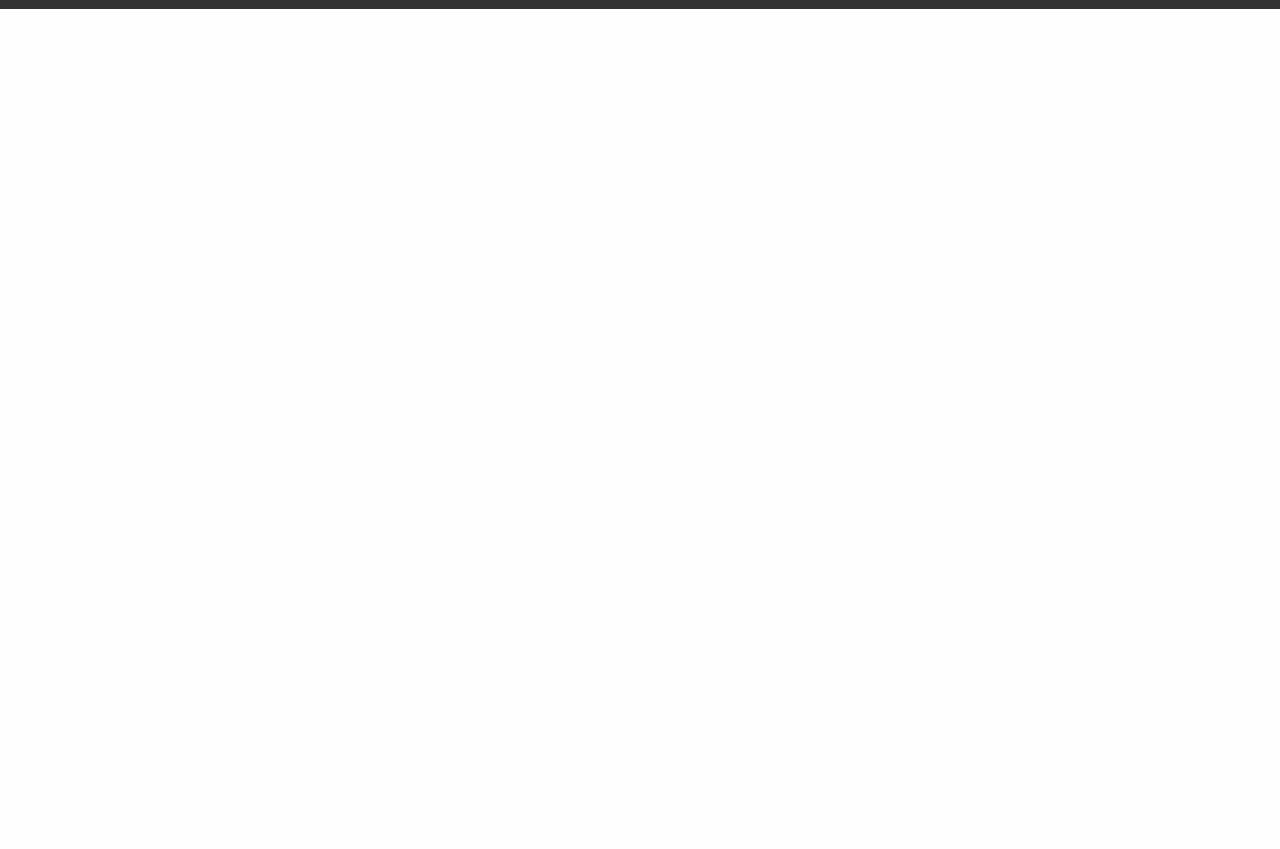
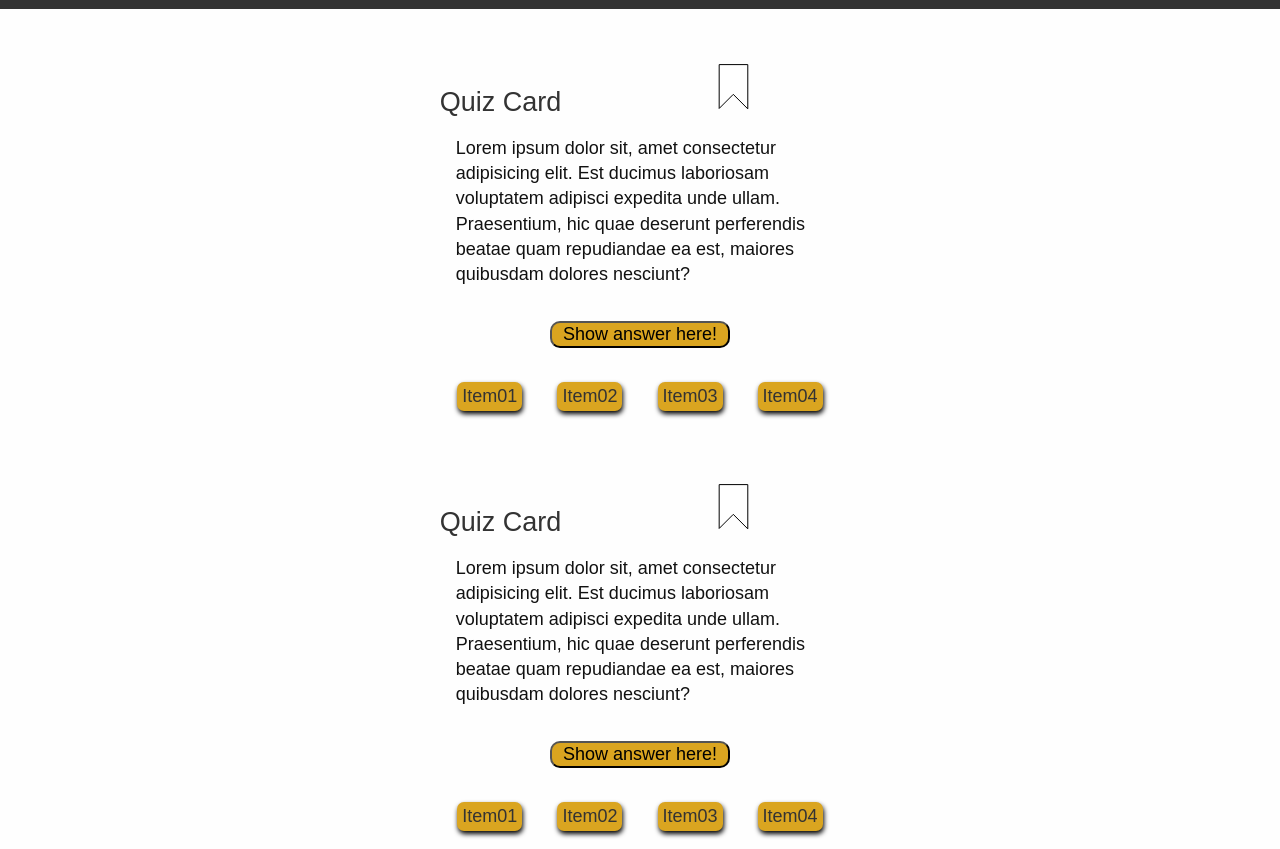
Before and after one commit to Morten-Moeller/quiz-app, a website built with Vite: page src/index.html in a window 1280 px wide. Shown: the part 40-889 px from the top of the page. Before the commit the page ends 800 px from the top, so only its background shows below. Built offline with nearby package versions, Linux system fonts and the light colour scheme.

Commit message:
Add quiz-card

```diff
--- a/src/index.html
+++ b/src/index.html
@@ -11,5 +11,81 @@
     <header class="app-header">
       <h1 class="app-header__heading">Quiz App</h1>
     </header>
+    <main>
+      <section class="quiz-card">
+        <svg
+          class="quiz-card__flag"
+          version="1.1"
+          xmlns="http://www.w3.org/2000/svg"
+          xmlns:xlink="http://www.w3.org/1999/xlink"
+          x="0px"
+          y="0px"
+          viewbox="0 0 40 60"
+          xml:space="preserve"
+        >
+          <polygon
+            class="quiz-card__flag--style-svg"
+            points="9.18,15.6 9.18,59.46 23.28,45.37 37.79,59.87 37.79,15.6 "
+          />
+        </svg>
+        <h2 class="quiz-card__heading">Quiz Card</h2>
+        <p class="quiz-card__text">
+          Lorem ipsum dolor sit, amet consectetur adipisicing elit. Est ducimus
+          laboriosam voluptatem adipisci expedita unde ullam. Praesentium, hic
+          quae deserunt perferendis beatae quam repudiandae ea est, maiores
+          quibusdam dolores nesciunt?
+        </p>
+        <button class="quiz-card__button">Show answer here!</button>
+        <p class="quiz-card__text hidden">
+          Lorem ipsum dolor sit, amet consectetur adipisicing elit. Est ducimus
+          laboriosam voluptatem adipisci expedita unde ullam. Praesentium, hic
+          quae deserunt perferendis beatae quam repudiandae ea est, maiores
+          quibusdam dolores nesciunt?
+        </p>
+        <ul class="quiz-card__tag-list">
+          <li>Item01</li>
+          <li>Item02</li>
+          <li>Item03</li>
+          <li>Item04</li>
+        </ul>
+      </section>
+      <section class="quiz-card">
+        <svg
+          class="quiz-card__flag"
+          version="1.1"
+          xmlns="http://www.w3.org/2000/svg"
+          xmlns:xlink="http://www.w3.org/1999/xlink"
+          x="0px"
+          y="0px"
+          viewbox="0 0 40 60"
+          xml:space="preserve"
+        >
+          <polygon
+            class="quiz-card__flag--style-svg"
+            points="9.18,15.6 9.18,59.46 23.28,45.37 37.79,59.87 37.79,15.6 "
+          />
+        </svg>
+        <h2 class="quiz-card__heading">Quiz Card</h2>
+        <p class="quiz-card__text">
+          Lorem ipsum dolor sit, amet consectetur adipisicing elit. Est ducimus
+          laboriosam voluptatem adipisci expedita unde ullam. Praesentium, hic
+          quae deserunt perferendis beatae quam repudiandae ea est, maiores
+          quibusdam dolores nesciunt?
+        </p>
+        <button class="quiz-card__button">Show answer here!</button>
+        <p class="quiz-card__text hidden">
+          Lorem ipsum dolor sit, amet consectetur adipisicing elit. Est ducimus
+          laboriosam voluptatem adipisci expedita unde ullam. Praesentium, hic
+          quae deserunt perferendis beatae quam repudiandae ea est, maiores
+          quibusdam dolores nesciunt?
+        </p>
+        <ul class="quiz-card__tag-list">
+          <li>Item01</li>
+          <li>Item02</li>
+          <li>Item03</li>
+          <li>Item04</li>
+        </ul>
+      </section>
+    </main>
   </body>
 </html>
--- a/src/styles/_variables.css
+++ b/src/styles/_variables.css
@@ -2,4 +2,5 @@
   --color-white: #fefefe;
   --color-black: #111;
   --color-primary: #333;
+  --bg-color-secondary: goldenrod;
 }
--- /dev/null
+++ b/src/styles/quiz-card/quiz-card.css
@@ -0,0 +1,60 @@
+.quiz-card {
+  display: grid;
+  row-gap: 16px;
+  justify-content: center;
+  grid-template-columns: 16px min(40ch, calc(100% - 32px)) 16px;
+}
+
+.quiz-card > * {
+  grid-column: 2;
+}
+
+.quiz-card__flag {
+  position: relative;
+  top: 40px;
+  left: 270px;
+  width: 40px;
+  height: 60px;
+  z-index: 10;
+}
+
+.quiz-card__flag--style-svg {
+  fill: #fff;
+  stroke: #000;
+  stroke-miterlimit: 10;
+}
+
+.quiz-card__heading {
+  font-weight: 500;
+  color: var(--color-primary);
+}
+
+.quiz-card__text {
+  margin-top: 0;
+  line-height: 1.4;
+  padding-left: 16px;
+}
+
+.quiz-card__button {
+  background: var(--bg-color-secondary);
+  width: 18ch;
+  border-radius: 10px;
+  justify-self: center;
+}
+
+.quiz-card__tag-list {
+  display: flex;
+  justify-content: space-around;
+  padding: 0;
+  flex-wrap: wrap;
+}
+
+.quiz-card__tag-list > li {
+  font-weight: 300;
+  background: var(--bg-color-secondary);
+  color: var(--color-primary);
+  list-style: none;
+  border-radius: 7px;
+  padding: 1px 5px;
+  box-shadow: 1px 3px 5px black;
+}
--- a/src/styles/styles.css
+++ b/src/styles/styles.css
@@ -2,3 +2,4 @@
 @import './_base.css';
 @import './_utility.css';
 @import './app-header/app-header.css';
+@import './quiz-card/quiz-card.css';
```
Also changed, not shown: src/styles/quiz-card/quiz-card.html (added, +37 -0 lines), src/styles/quiz-card/quiz-card.stories.js (added, +7 -0 lines).
